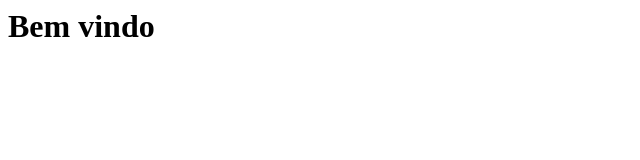
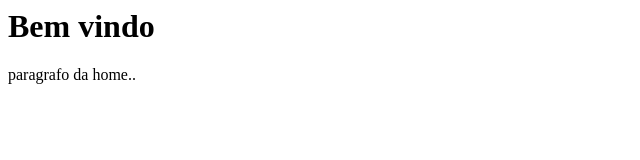
Before and after one commit to seshlucas/curso_github, a plain HTML site: page index.html in a window 1280 px wide. Shown: the whole page, without its empty margins (0-640 px from the left). Drawn offline with Linux system fonts and the light colour scheme.

Commit message:
Estou atualizando o projeto

```diff
--- a/index.html
+++ b/index.html
@@ -1 +1,2 @@
 <h1>Bem vindo</h1>
+<p>paragrafo da home..</p>
```
Also changed, not shown: a.txt (added), nomes.txt.
